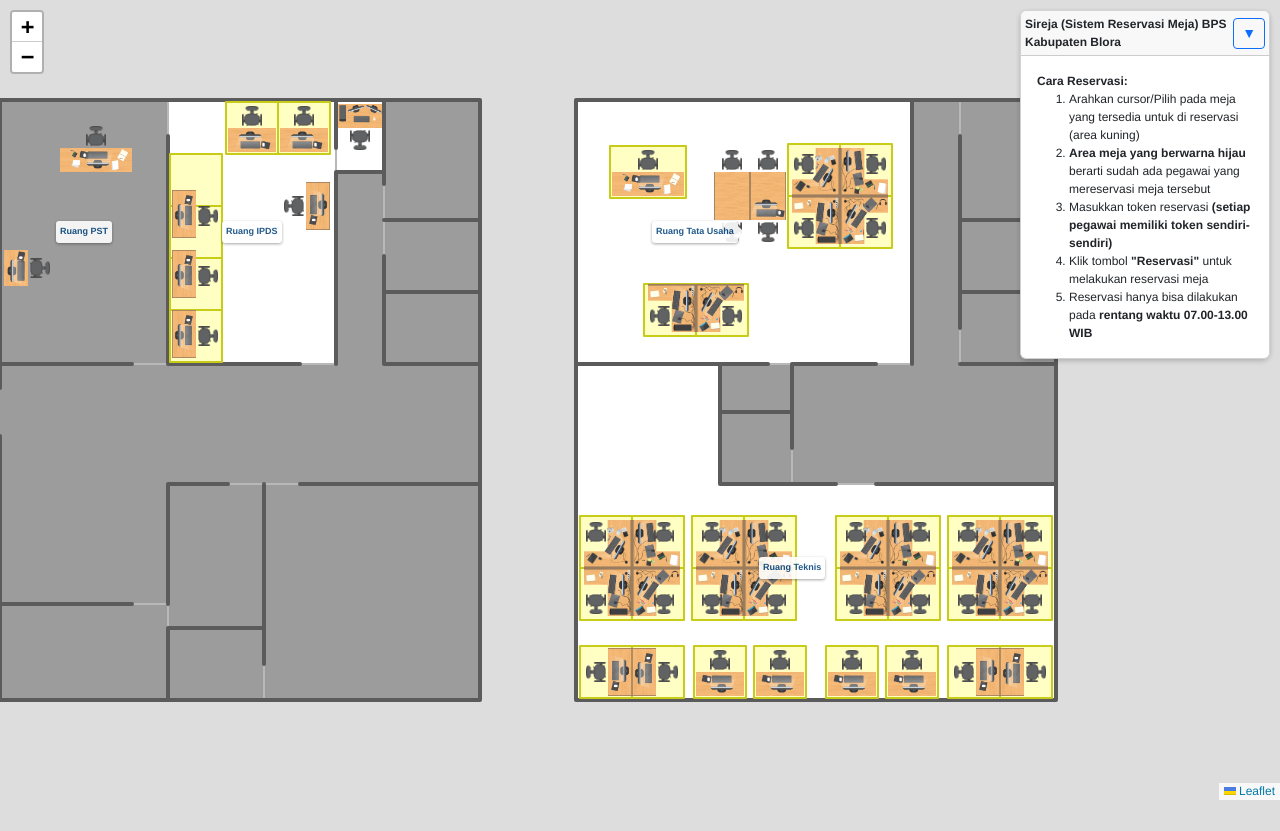
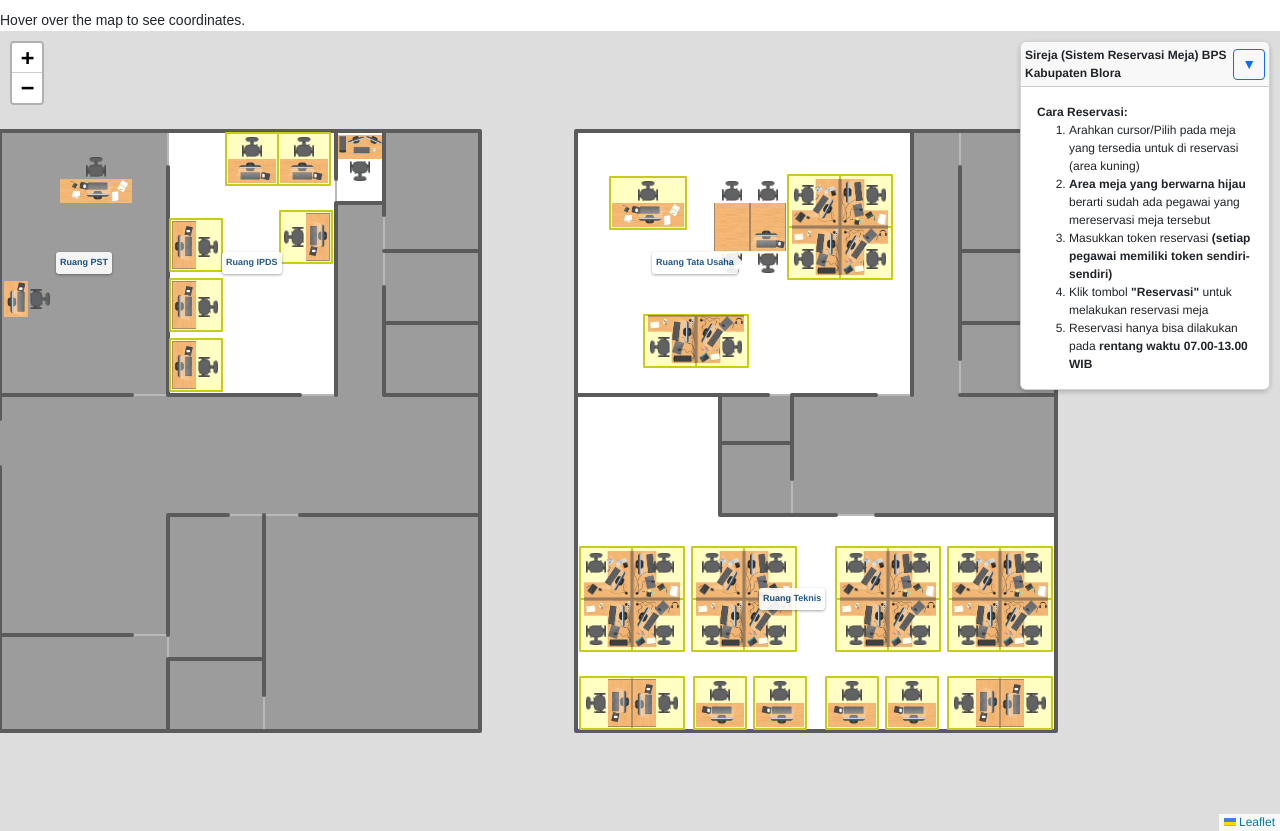
Before and after one commit to yustiar/sireja, a Django app: template templates/index.html in a window 1280 px wide. Before the commit the page ends 800 px from the top, so only its background shows below. Run offline with Django 5.2, Linux system fonts and the light colour scheme; the template is opened without the code that fills it: most values are stand-ins (such as "Sample title", 1, 10 or a date in 2020); some libraries are stand-ins or nearby versions.

Commit message:
edit layout ruang ipds

```diff
--- a/templates/index.html
+++ b/templates/index.html
@@ -40,7 +40,7 @@
     </div>
 
 
-    <!-- <div id="coordinates">Hover over the map to see coordinates.</div> -->
+    <div id="coordinates">Hover over the map to see coordinates.</div>
 
     <div id="loading-overlay" style="display: none;">
         <div class="spinner"></div>
@@ -253,12 +253,12 @@
     //Poligon Area Reservasi Bangku
     //IPDS
         const deskAreas = [
-            { coords: [[84.5, 42.5], [84.5, 55.5], [97.5, 55.5], [97.5, 42.5]], label: "ipds-1", occupant: null },
-            { coords: [[97.5, 42.5], [110.5, 42.5], [110.5, 55.5], [97.5, 55.5]], label: "ipds-2", occupant: null },
-            { coords: [[110.5, 42.5], [123.5, 42.5], [123.5, 55.5], [110.5, 55.5]], label: "ipds-3", occupant: null },
-            { coords: [[123.5, 42.5], [136.5, 42.5], [136.5, 55.5], [123.5, 55.5]], label: "ipds-4", occupant: null },
-            { coords: [[136.5, 56.5], [136.5, 69.5], [149.5, 69.5], [149.5, 56.5]], label: "ipds-5", occupant: null },
-            { coords: [[136.5, 69.5], [136.5, 82.5], [149.5, 82.5], [149.5, 69.5]], label: "ipds-6", occupant: null },
+            { coords: [[85, 42.5], [85, 55.5], [98, 55.5], [98, 42.5]], label: "ipds-1", occupant: null },
+            { coords: [[100, 42.5], [113, 42.5], [113, 55.5], [100, 55.5]], label: "ipds-2", occupant: null },
+            { coords: [[115, 42.5], [128, 42.5], [128, 55.5], [115, 55.5]], label: "ipds-3", occupant: null },
+            { coords: [[136.5, 56.5], [136.5, 69.5], [149.5, 69.5], [149.5, 56.5]], label: "ipds-4", occupant: null },
+            { coords: [[136.5, 69.5], [136.5, 82.5], [149.5, 82.5], [149.5, 69.5]], label: "ipds-5", occupant: null },
+            { coords: [[117, 70], [117, 83], [130, 83], [130, 70]], label: "ipds-6", occupant: null },
 
             // Teknis Selatan
             { coords: [[0.5, 145], [13.5, 145], [13.5, 158], [0.5, 158]], label: "teknis-1", occupant: null },
@@ -529,20 +529,20 @@
         }
 
 
-        // // Ambil elemen untuk menampilkan koordinat
-        // var coordinatesDiv = document.getElementById('coordinates');
+        // Ambil elemen untuk menampilkan koordinat
+        var coordinatesDiv = document.getElementById('coordinates');
 
-        // // Event listener untuk mendapatkan koordinat saat kursor bergerak
-        // map.on('mousemove', function(e) {
-        //     var lat = e.latlng.lat.toFixed(5);
-        //     var lng = e.latlng.lng.toFixed(5);
-        //     coordinatesDiv.innerHTML = `Latitude: ${lat}, Longitude: ${lng}`;
-        // });
+        // Event listener untuk mendapatkan koordinat saat kursor bergerak
+        map.on('mousemove', function(e) {
+            var lat = e.latlng.lat.toFixed(5);
+            var lng = e.latlng.lng.toFixed(5);
+            coordinatesDiv.innerHTML = `Latitude: ${lat}, Longitude: ${lng}`;
+        });
 
-        // // Tambahkan teks default saat kursor tidak di atas peta
-        // map.on('mouseout', function() {
-        //     coordinatesDiv.innerHTML = 'Hover over the map to see coordinates.';
-        // });
+        // Tambahkan teks default saat kursor tidak di atas peta
+        map.on('mouseout', function() {
+            coordinatesDiv.innerHTML = 'Hover over the map to see coordinates.';
+        });
     </script>
 
 
```
